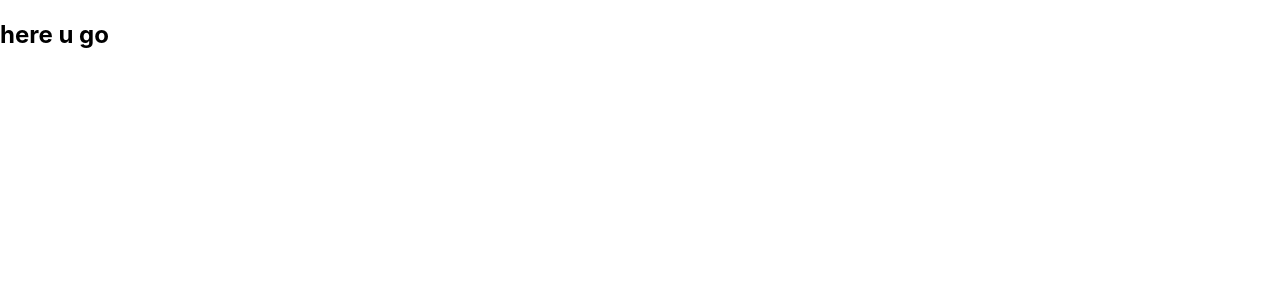
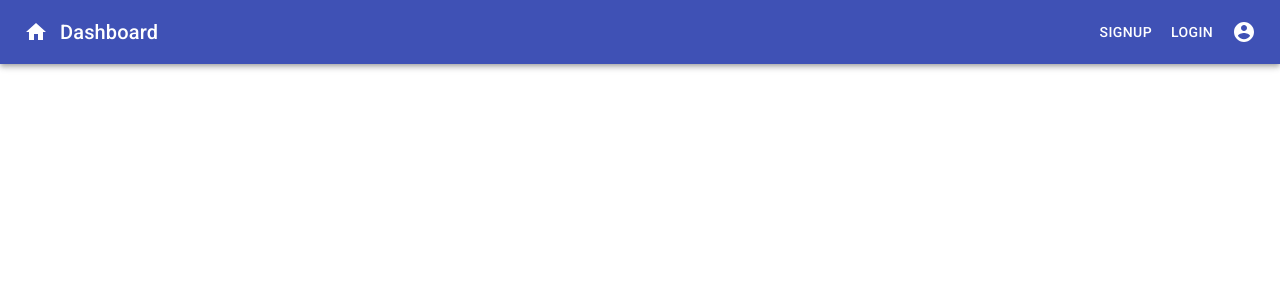
Before and after one commit to Chethan-170/react-firebase, a React (Create React App) app: page / in a window 1280 px wide. Shown: the top 300 px of the page. Built offline with nearby package versions, Linux system fonts and the light colour scheme.

Commit message:
features added

```diff
--- a/src/App.js
+++ b/src/App.js
@@ -1,6 +1,9 @@
+import NavBar from './components/root/Navbar'
 function App() {
   return (
-    <h2>here u go</h2>
+    <div>
+       <NavBar/>
+    </div>
   );
 }
 export default App;
--- /dev/null
+++ b/src/components/root/Navbar.js
@@ -0,0 +1,44 @@
+import React from 'react';
+import { makeStyles } from '@material-ui/core/styles';
+import AppBar from '@material-ui/core/AppBar';
+import Toolbar from '@material-ui/core/Toolbar';
+import Typography from '@material-ui/core/Typography';
+import Button from '@material-ui/core/Button';
+import IconButton from '@material-ui/core/IconButton';
+import SvgIcon from '@material-ui/core/SvgIcon';
+import AccountCircleIcon from '@material-ui/icons/AccountCircle';
+
+const useStyles = makeStyles((theme) => ({
+  root: {
+    flexGrow: 1,
+  },
+  userIcon: {
+    marginLeft: theme.spacing(1),
+  },
+  title: {
+    flexGrow: 1,
+  },
+}));
+
+export default function NavBar() {
+  const classes = useStyles();
+  return (
+    <div className={classes.root}>
+        <AppBar position="static">
+            <Toolbar>
+                <IconButton edge="start" color="inherit" aria-label="menu">
+                    <SvgIcon>
+                        <path d="M10 20v-6h4v6h5v-8h3L12 3 2 12h3v8z" />
+                    </SvgIcon>
+                </IconButton>
+                <Typography variant="h6" className={classes.title}>
+                    Dashboard
+                </Typography>
+                <Button color="inherit">Signup</Button>
+                <Button color="inherit">Login</Button>
+                <AccountCircleIcon className={ classes.userIcon }/>
+            </Toolbar>
+        </AppBar>
+    </div>
+  );
+}
```
